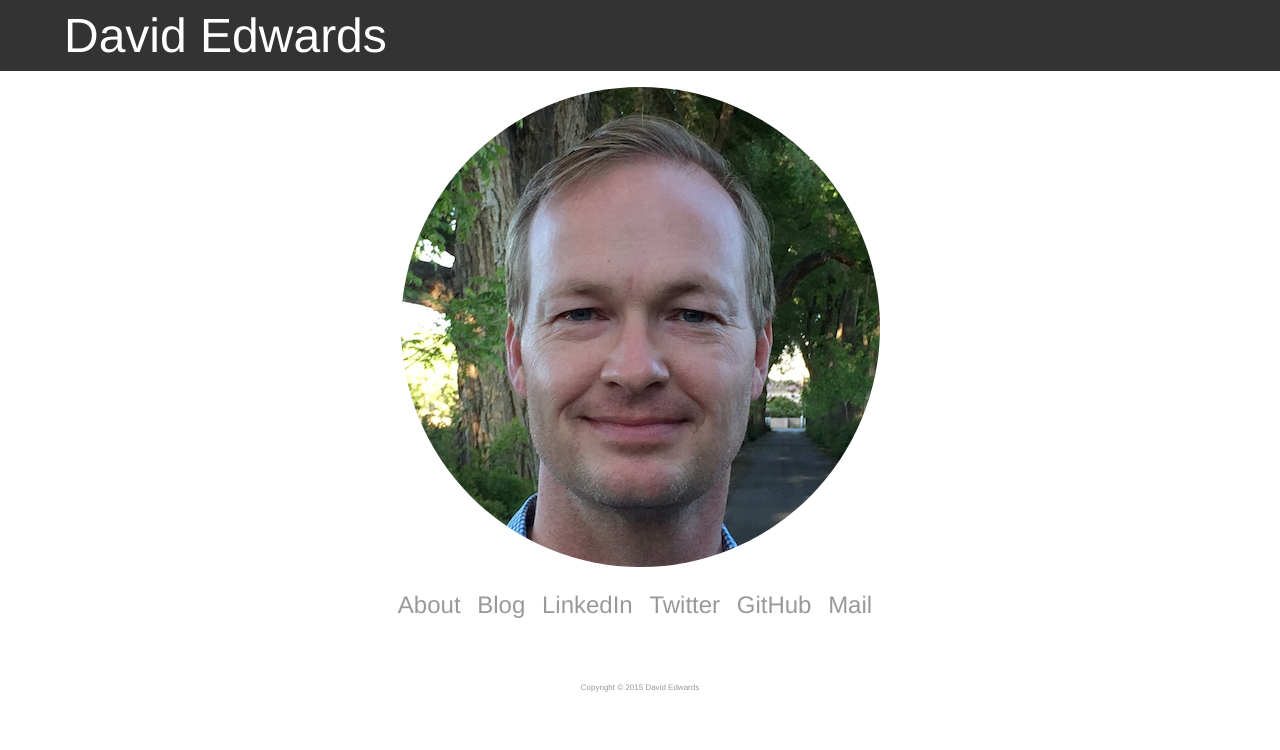
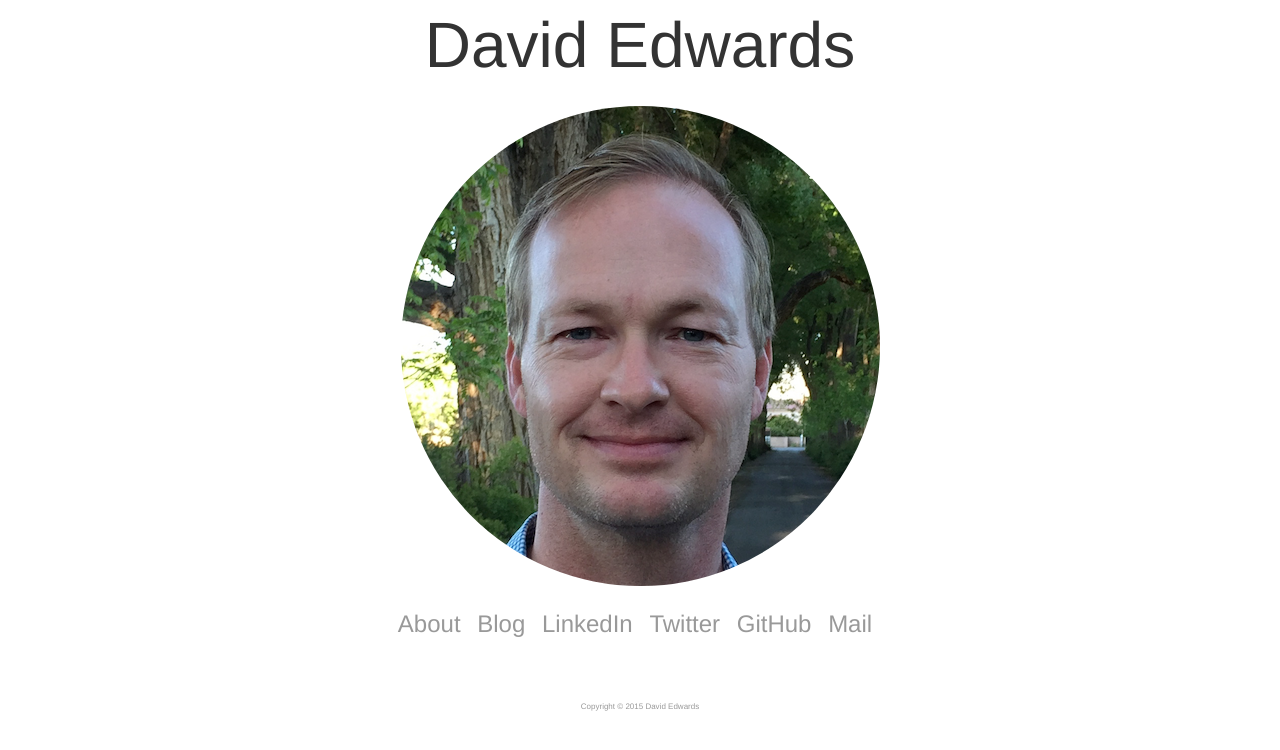
Before and after one commit to davidledwards/davidledwards.github.io, a Jekyll site: the page built from index.html, in a window 1280 px wide. Shown: the top 750 px of the page. Built offline with Jekyll 4.4.1, drawn with Linux system fonts in a browser that asks for light colours.

Commit message:
change header styling on main page

```diff
--- a/_layouts/main.html
+++ b/_layouts/main.html
@@ -1,7 +1,7 @@
 ---
 layout: default
 ---
-<h1>{{ page.title }}</h1>
+<h1 class="main">{{ page.title }}</h1>
 <div>
   {{ content }}
 </div>
--- a/_layouts/page.html
+++ b/_layouts/page.html
@@ -1,7 +1,7 @@
 ---
 layout: default
 ---
-<h1>{{ page.title }}</h1>
+<h1 class="page">{{ page.title }}</h1>
 <nav class="page">
   <ul>
     <li><a href="/">Home</a></li>
--- a/css/main.css
+++ b/css/main.css
@@ -52,11 +52,25 @@ footer ul li {
   display: inline;
 }
 
+footer.main {
+}
+
 footer.page {
   border-top: 1px solid #999999;
 }
 
-h1 {
+h1.main {
+  font-size: 4em;
+  font-weight: normal;
+  color: #333333;
+  text-align: center;
+  margin: 0 0 1em 0;
+  margin: 0 0 1rem 0;
+  padding: 0.5em 0 0.5em 0;
+  padding: 0.5rem 0 0.5rem 0;
+}
+
+h1.page {
   font-size: 3em;
   font-weight: normal;
   background-color: #333333;
```
